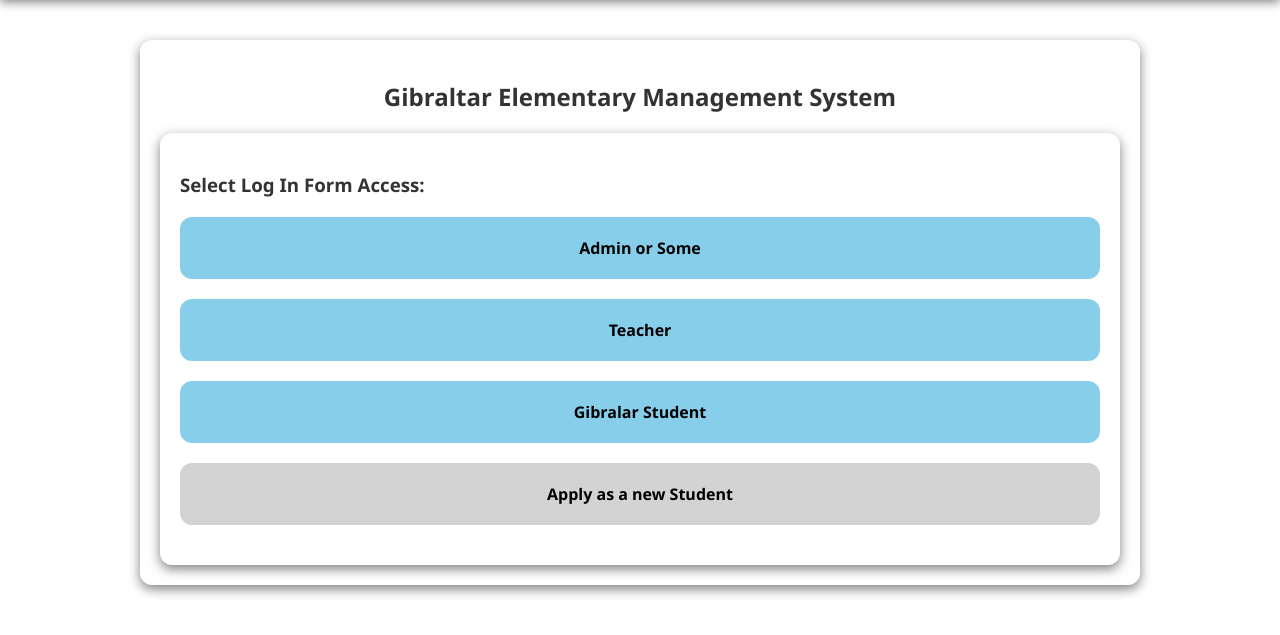
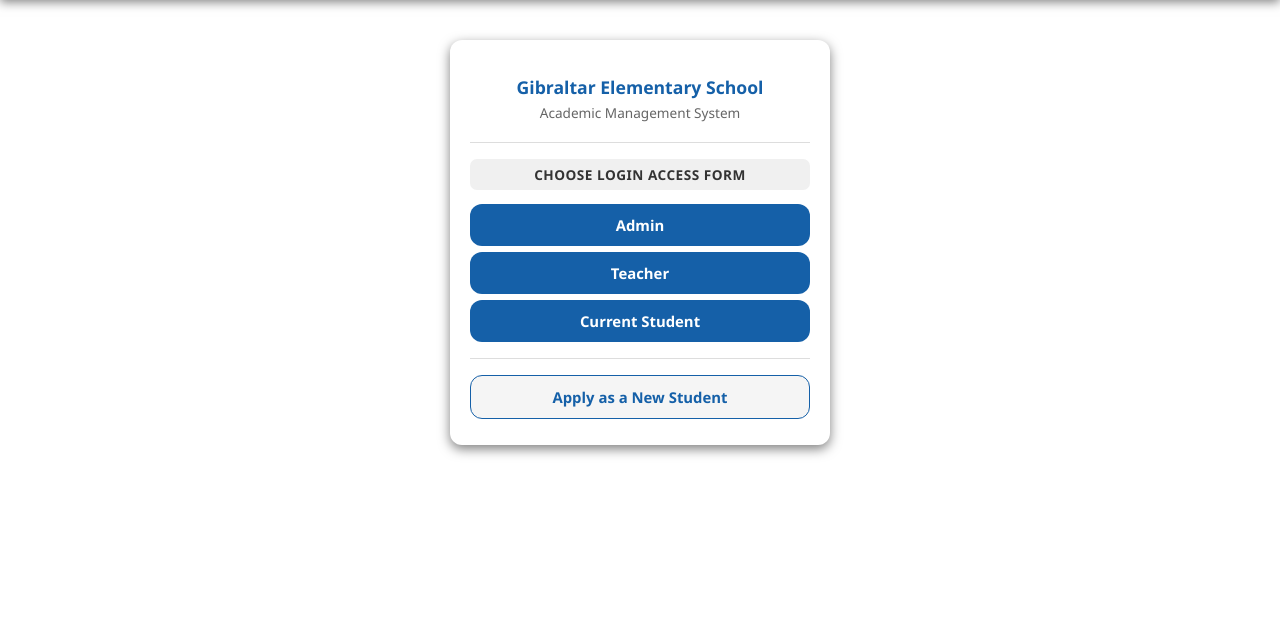
Before and after one commit to chase-ivy/WEBSYST1_FINAL, a PHP site: page / in a window 1280 px wide. Shown: the part 95-730 px from the top of the page. Run offline with PHP 8.4, Linux system fonts and the light colour scheme; grey boxes are pictures that could not be loaded.

Commit message:
improve the homepage ui

```diff
--- a/ams/index.php
+++ b/ams/index.php
@@ -1,7 +1,4 @@
-<?php
-
-?>
-
+<?php ?>
 <!DOCTYPE html>
 <html>
 <head>
@@ -9,37 +6,96 @@
     <meta name="viewport" content="width=device-width, initial-scale=1">
     <link rel="stylesheet" type="text/css" href="style.css">
     <title>Gibraltar AMS</title>
+    <style>
+        .index-section {
+            display: flex;
+            justify-content: center;
+            padding: 40px 20px;
+        }
+        .index-wrapper {
+            width: 100%;
+            max-width: 380px;
+        }
+        .index-wrapper .card {
+            text-align: center;
+        }
+        .index-wrapper h2 {
+            font-size: 1.1rem;
+            color: #1560a8;
+            margin-bottom: 4px;
+        }
+        .index-wrapper p.subtitle {
+            font-size: 0.85rem;
+            color: #666;
+            margin: 0 0 20px;
+        }
+        .index-wrapper hr {
+            border: none;
+            border-top: 1px solid #ddd;
+            margin: 16px 0;
+        }
+        .a-button {
+            background: #1560a8;
+            color: white;
+            padding: 11px 20px;
+            margin: 6px 0;
+            font-size: 0.93rem;
+        }
+        .a-button:hover {
+            background: #0e4a80;
+        }
+        .apply-1 {
+            background: #f5f5f5;
+            color: #1560a8;
+            border: 1.5px solid #1560a8;
+            padding: 11px 20px;
+            margin: 6px 0;
+            font-size: 0.93rem;
+        }
+        .apply-1:hover {
+            background: #e8f0f7;
+        }
+       .section-label {
+        font-size: 0.85rem;
+        font-weight: 1000;
+        color: #333;
+        background: #f0f0f0;
+        margin: 0 0 14px;
+        padding: 6px 12px;
+        text-align: center;
+        border-radius: 7px;
+        letter-spacing: 0.5px;
+        text-transform: uppercase;
+}
+}
+
+
+    </style>
 </head>
 <body>
+
 <header>
     <h2>Gibraltar - AMS</h2>
-<!-- Can someone put a pic logo ng school -->
     <img src="logo.png" alt="Logo" class="logo">
 </header>
 
-<section>
-	<div class="grid">
+<section class="index-section">
+    <div class="index-wrapper">
+        <div class="card">
+            <h2>Gibraltar Elementary School</h2>
+            <p class="subtitle">Academic Management System</p>
 
+            <hr>
+            <p class="section-label">Choose Login Access Form</p>
 
-		<div class="card">
-			<h2 class="h2">Gibraltar Elementary Management System</h2>
+            <a href="unknown.php" class="a-button">Admin</a>
+            <a href="teacher.php" class="a-button">Teacher</a>
+            <a href="student.php" class="a-button">Current Student</a>
 
+            <hr>
 
-
-
-		<div class="card">
-			<h3>Select Log In Form Access:</h3>
-			<a href="unknown.php" class="a-button">Admin or Some</a>
-
-			<a href="teacher.php" class="a-button">Teacher</a>
-
-			<a href="student.php" class="a-button">Gibralar Student</a>
-
-			<!-- <button class="apply">Apply as a new Student</button> -->
-
-			<a href="enrollment.php" class="apply-1">Apply as a new Student</a>
+            <a href="enrollment.php" class="apply-1">Apply as a New Student</a>
         </div>
-
     </div>
 </section>
 
```
Lines whose indentation alone changed are shown as unchanged.
